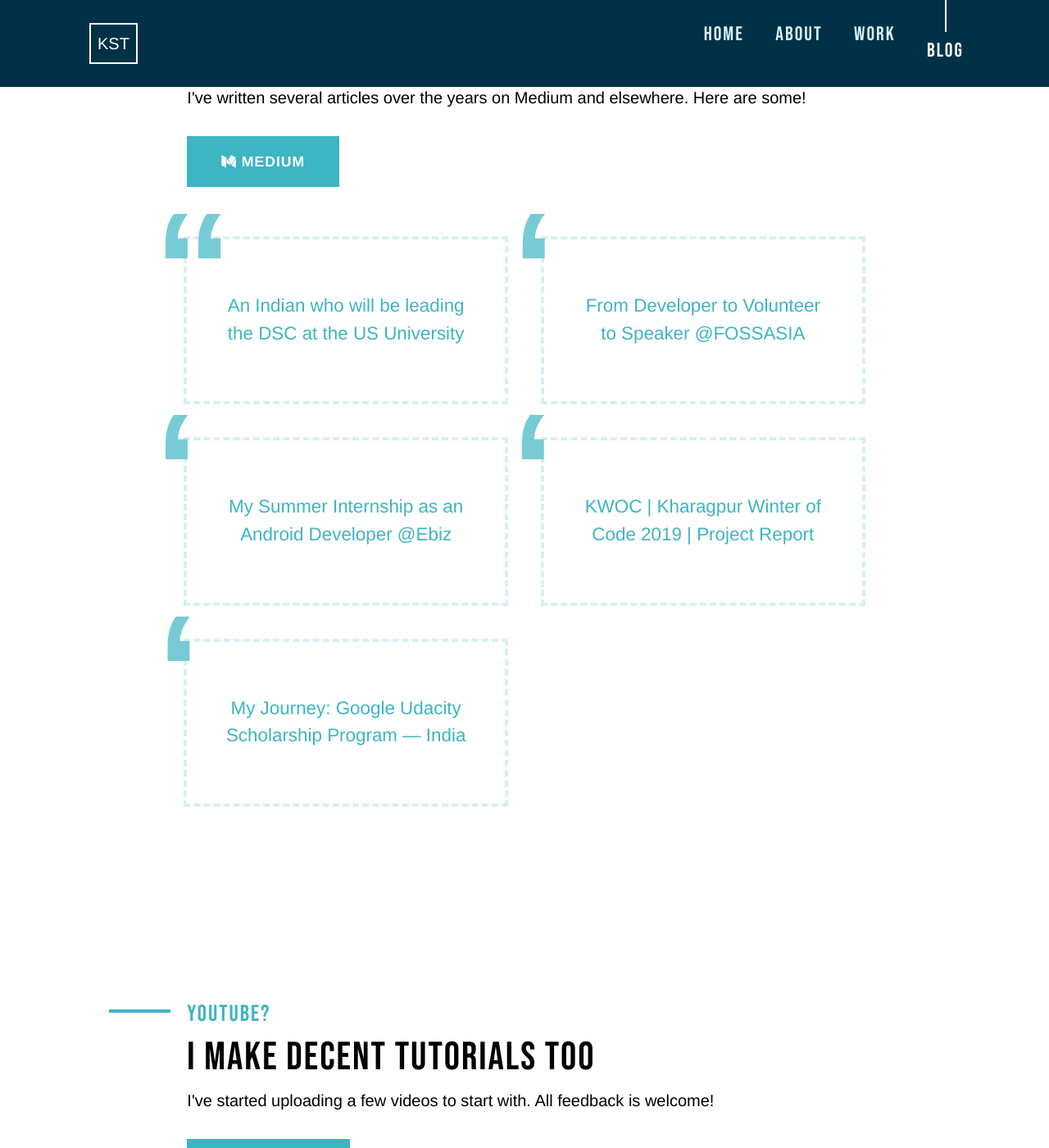
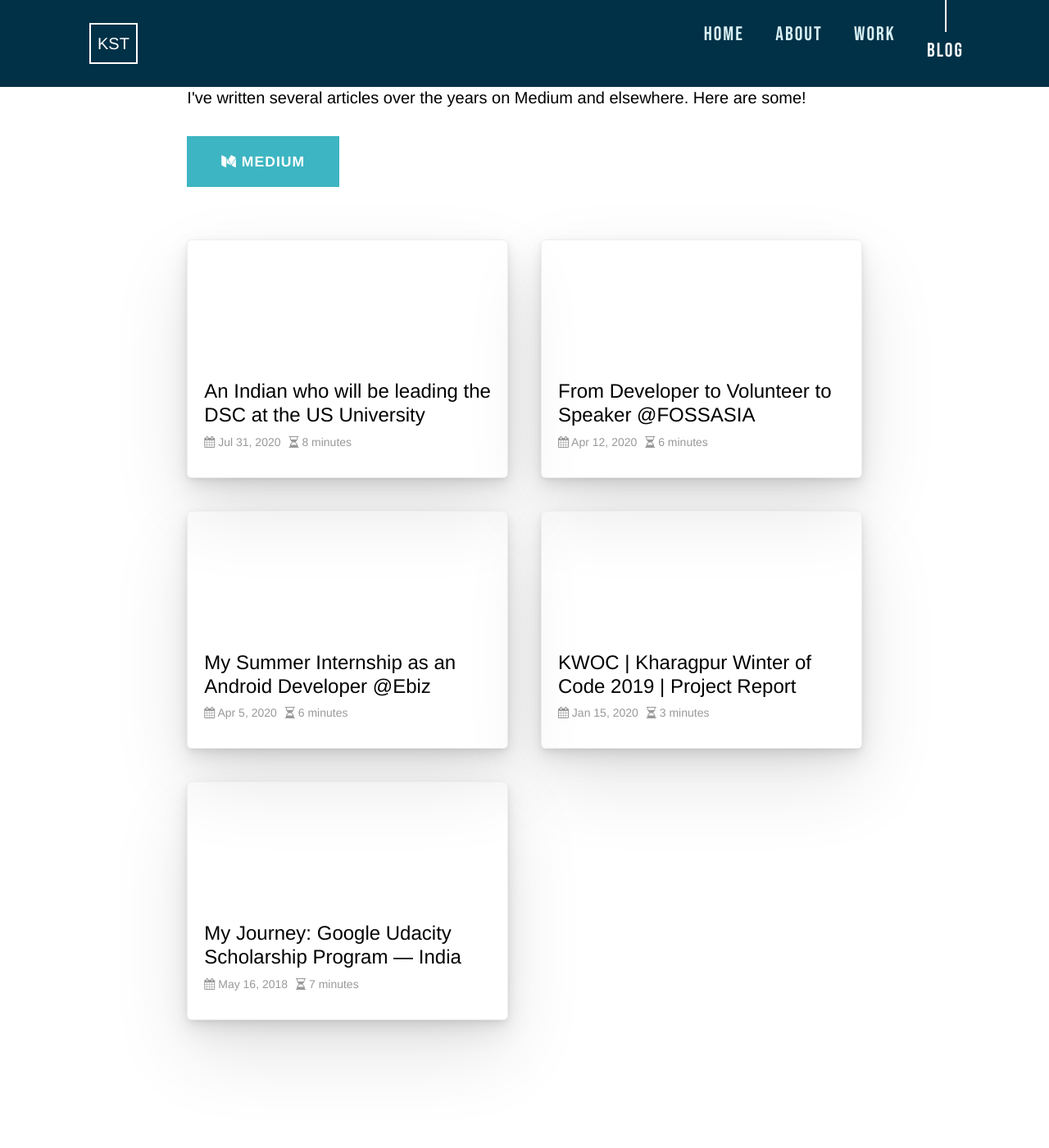
Before and after one commit to SAITARUN55/Portfolio, a Jekyll site: the page built from index.html, in a window 1280 px wide and 1400 px high, scrolled down 3769 px. Shown: the whole window at 82% size. Built offline with Jekyll 4.4.1, drawn with Linux system fonts in a browser that asks for light colours.

Commit message:
:sparkles: Added new cards design for articles
With support for optional values: img_url, img_alt, date, reading_time

```diff
--- a/index.html
+++ b/index.html
@@ -355,13 +355,29 @@
 					class="col-10 offset-1 col-md-8 offset-md-2 col-lg-8 offset-lg-2"
 					data-aos-delay="450"
 					data-aos="fade-up">
-					<ul class="blog-articles">
+					<ul class="blog-list">
 						{% for article in site.data.articles %}<li>
 							<a
 								href="{{ article.url }}"
 								rel="noopener noreferrer"
 								target="_blank">
-								{{ article.title }}
+								{% if article.img_url %}<img
+									alt="{{ article.img_alt | default: article.title }}"
+									class="logo"
+									src="{{ article.img_url }}">{% endif %}
+								<div class="blog-content{% unless article.img_url %} no-image{% endunless %}">
+									<h4 class="title">{{ article.title }}</h4>
+									<ul>
+										{% if article.date %}<li>
+											<i class="fa fa-calendar"></i>
+											{{ article.date }}
+										</li>{% endif %}
+										{% if article.reading_time %}<li>
+											<i class="fa fa-hourglass-half"></i>
+											{{ article.reading_time }} minutes
+										</li>{% endif %}
+									</ul>
+								</div>
 							</a>
 						</li>{% endfor %}
 					</ul>
@@ -394,7 +410,7 @@
 					class="col-10 offset-1 col-md-8 offset-md-2 col-lg-8 offset-lg-2"
 					data-aos-delay="450"
 					data-aos="fade-up">
-					<ul class="blog-articles">
+					<ul class="video-list">
 						{% for video in site.data.videos %}<li>
 							<a
 								href="{{ video.url }}"
--- a/style.sass
+++ b/style.sass
@@ -2,8 +2,10 @@
 ---
 @import "base"
 
+*, *::before, *::after
+	box-sizing: border-box
+
 html, body, #wrapper
-	box-sizing: border-box
 	margin: 0
 	min-height: 100%
 	outline: none
@@ -328,7 +330,50 @@ h2
 	.card-list
 		min-height: 200px
 
-.blog-articles
+ul.blog-list
+	column-gap: 40px
+	display: grid
+	font-family: var(--sans-serif)
+	font-size: 14px
+	grid-template-columns: repeat(auto-fit, minmax(min(320px, 100%), 1fr))
+	list-style: none
+	margin: 3rem 0 0
+	padding: 0
+	row-gap: 40px
+	& > li
+		border-radius: 6px
+		border: 1px solid #eee
+		box-shadow: 0 1.4px 3.3px rgba(0, 0, 0, 0.031), 0 3.5px 8.3px rgba(0, 0, 0, 0.044), 0 7.1px 17px rgba(0, 0, 0, 0.056), 0 14.6px 35px rgba(0, 0, 0, 0.069), 0 40px 96px rgba(0, 0, 0, 0.1)
+		overflow: hidden
+		transition: $transition-val
+		&:hover
+			box-shadow: 0 3.2px 3.3px rgba(0, 0, 0, 0.031), 0 8.1px 8.3px rgba(0, 0, 0, 0.044), 0 16.5px 17px rgba(0, 0, 0, 0.056), 0 33.9px 35px rgba(0, 0, 0, 0.069), 0 93px 96px rgba(0, 0, 0, 0.1)
+			margin: -5px 0 5px
+	a
+		color: #000
+		display: block
+		height: 100%
+		img
+			width: 100%
+		&:hover
+			text-decoration: none
+
+.blog-content
+	padding: 20px 30px
+	&.no-image
+		padding: 170px 20px 30px
+	h4.title
+		font-size: 1.5rem
+	ul
+		color: #999
+		display: flex
+		list-style: none
+		margin: 0
+		padding: 0
+		li
+			margin-right: 10px
+
+.video-list
 	display: grid
 	grid-column-gap: 0
 	grid-row-gap: 3rem
```
